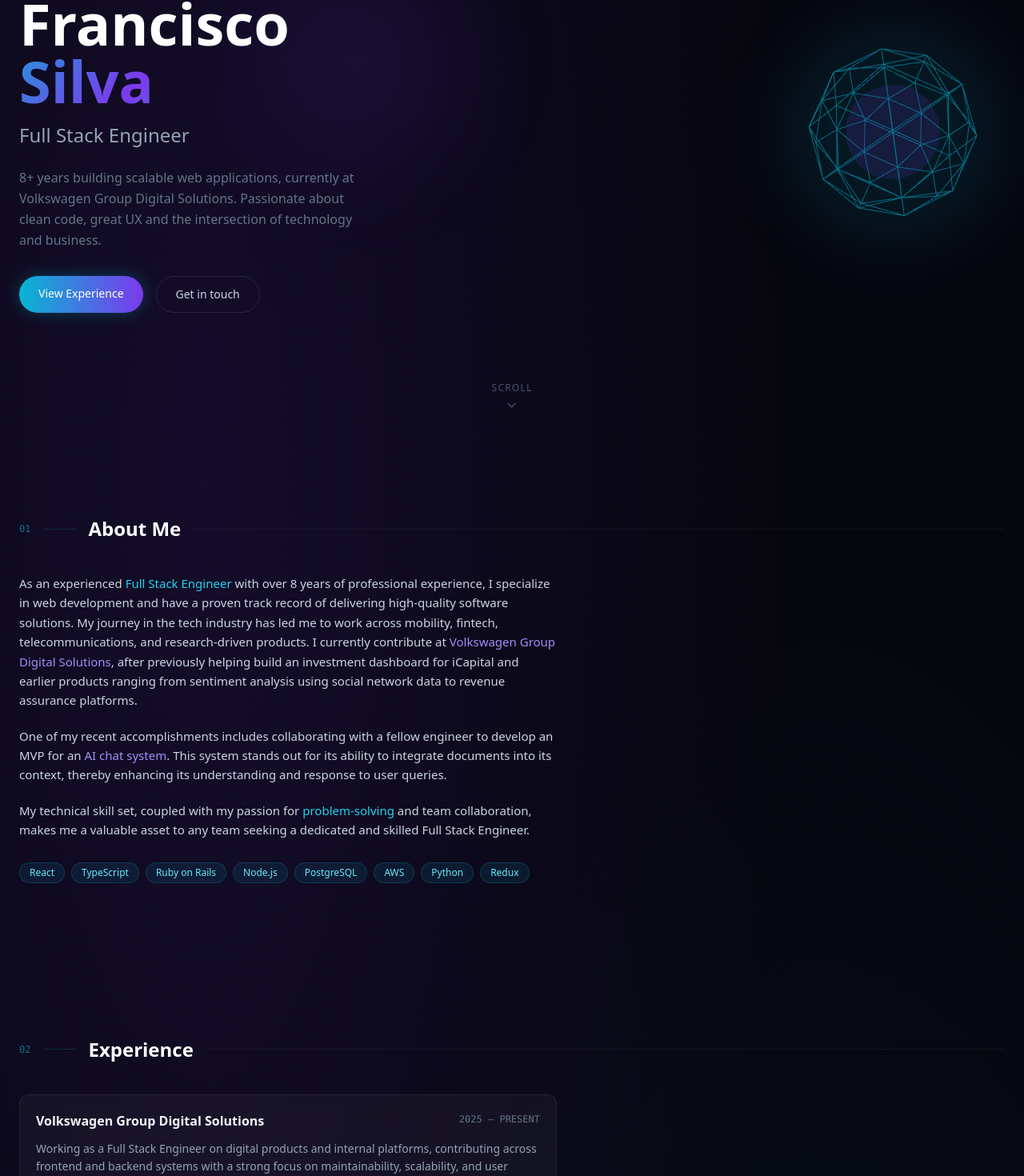
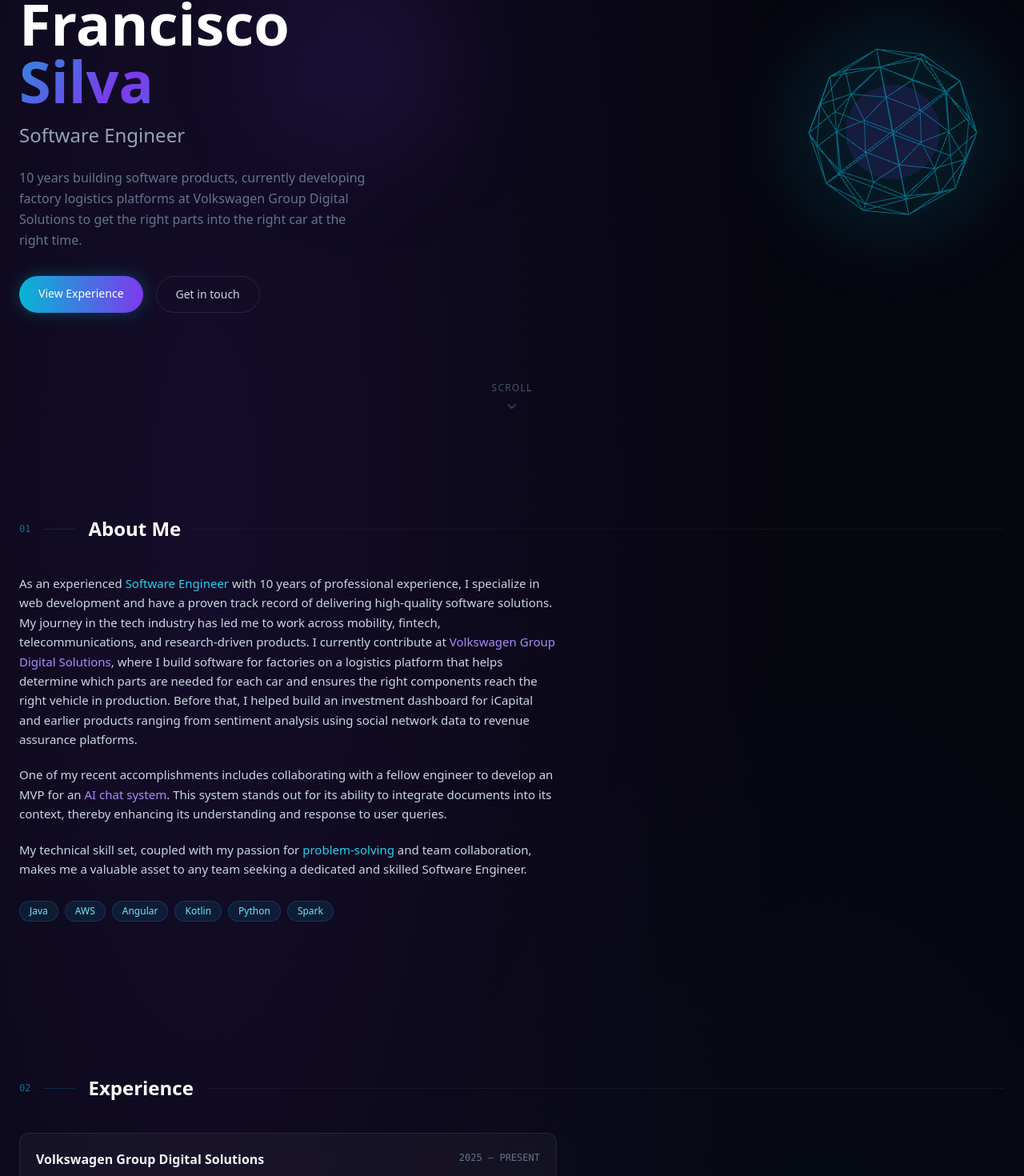
Before and after one commit to SilvaChico/portfolio, a Next.js app: page / in a window 1280 px wide. Shown: the part 251-1721 px from the top of the page at 80% size. Built offline with nearby package versions, Linux system fonts and the light colour scheme.

Commit message:
Update portfolio for Volkswagen role

```diff
--- a/src/app/layout.tsx
+++ b/src/app/layout.tsx
@@ -4,7 +4,7 @@
 export const metadata: Metadata = {
   title: "Francisco Silva · Software Engineer",
   description:
-    "Full Stack Engineer with 8+ years of experience, currently at Volkswagen Group Digital Solutions, specializing in React, TypeScript, Ruby on Rails, and modern web technologies.",
+    "Software Engineer with 10 years of experience, currently building factory logistics software at Volkswagen Group Digital Solutions using Java, Kotlin, Angular, Python, Spark, and AWS.",
 };
 
 export default function RootLayout({
--- a/src/app/page.tsx
+++ b/src/app/page.tsx
@@ -37,13 +37,13 @@
                 <span className="gradient-text">Silva</span>
               </h1>
               <p className="mt-4 text-xl sm:text-2xl text-slate-400 font-light">
-                Full Stack Engineer
+                Software Engineer
               </p>
             </div>
             <p className="text-slate-500 text-base max-w-md leading-relaxed">
-              8+ years building scalable web applications, currently at
-              Volkswagen Group Digital Solutions. Passionate about clean code,
-              great UX and the intersection of technology and business.
+              10 years building software products, currently developing factory
+              logistics platforms at Volkswagen Group Digital Solutions to get
+              the right parts into the right car at the right time.
             </p>
             <div className="flex flex-wrap gap-4 mt-2">
               <a
@@ -109,12 +109,20 @@
           <div className="mt-10 flex flex-col max-w-2xl">
             <ExperienceCard
               companyName="Volkswagen Group Digital Solutions"
-              description="Working as a Full Stack Engineer on digital products and internal platforms, contributing across frontend and backend systems with a strong focus on maintainability, scalability, and user experience."
+              description="Building software for factories on a logistics platform that calculates which parts are required for each car and helps ensure the right components reach the right vehicle throughout production."
               period="2025 – PRESENT"
+              technologies={[
+                "Java",
+                "AWS",
+                "Angular",
+                "Kotlin",
+                "Python",
+                "Spark",
+              ]}
             />
             <ExperienceCard
               companyName="iCapital"
-              description="Worked as a full stack engineer on the investment Dashboard building new features and improving existing ones. This dashboard is used by advisors to manage their clients' investments."
+              description="Worked as a software engineer on the investment dashboard, building new features and improving existing ones. This dashboard is used by advisors to manage their clients' investments."
               period="2021 – 2025"
               technologies={[
                 "React",
--- a/src/components/About.tsx
+++ b/src/components/About.tsx
@@ -3,8 +3,8 @@
     <div className="flex flex-col gap-5 text-slate-300 leading-relaxed text-[15px]">
       <p>
         As an experienced{" "}
-        <span className="text-cyan-400 font-medium">Full Stack Engineer</span>{" "}
-        with over 8 years of professional experience, I specialize in web
+        <span className="text-cyan-400 font-medium">Software Engineer</span>{" "}
+        with 10 years of professional experience, I specialize in web
         development and have a proven track record of delivering high-quality
         software solutions. My journey in the tech industry has led me to work
         across mobility, fintech, telecommunications, and research-driven
@@ -12,9 +12,12 @@
         <span className="text-violet-400 font-medium">
           Volkswagen Group Digital Solutions
         </span>
-        , after previously helping build an investment dashboard for iCapital
-        and earlier products ranging from sentiment analysis using social
-        network data to revenue assurance platforms.
+        , where I build software for factories on a logistics platform that
+        helps determine which parts are needed for each car and ensures the
+        right components reach the right vehicle in production. Before that, I
+        helped build an investment dashboard for iCapital and earlier products
+        ranging from sentiment analysis using social network data to revenue
+        assurance platforms.
       </p>
       <p>
         One of my recent accomplishments includes collaborating with a fellow
@@ -28,18 +31,16 @@
         My technical skill set, coupled with my passion for{" "}
         <span className="text-cyan-400 font-medium">problem-solving</span> and
         team collaboration, makes me a valuable asset to any team seeking a
-        dedicated and skilled Full Stack Engineer.
+        dedicated and skilled Software Engineer.
       </p>
       <div className="flex flex-wrap gap-2 mt-2">
         {[
-          "React",
-          "TypeScript",
-          "Ruby on Rails",
-          "Node.js",
-          "PostgreSQL",
+          "Java",
           "AWS",
+          "Angular",
+          "Kotlin",
           "Python",
-          "Redux",
+          "Spark",
         ].map((skill) => (
           <span
             key={skill}
```
Also changed, not shown: 1 other file (tests, documents, lock files or other folders).
